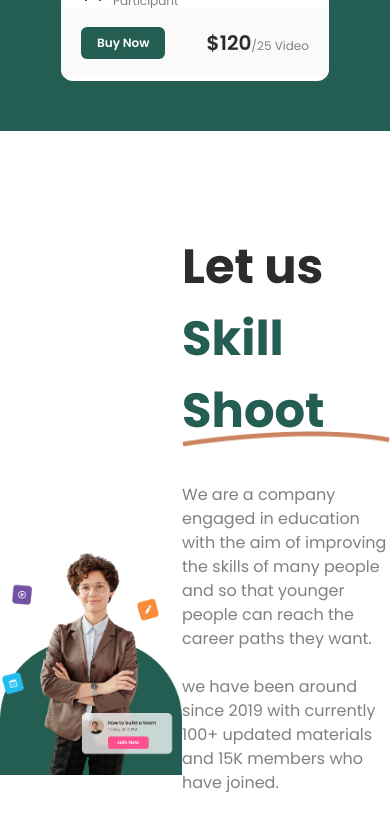
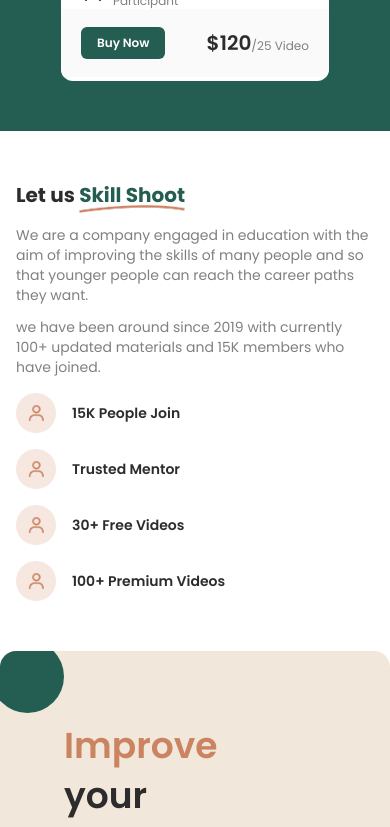
Before and after one commit to Rodro-Kumar/Skill-Shoot, a React (Vite) app: page / in a window 390 px wide. Shown: the part 2640-3467 px from the top of the page. Built offline with nearby package versions, Linux system fonts and the light colour scheme.

Commit message:
mobile friendly

```diff
--- a/src/Component/About.jsx
+++ b/src/Component/About.jsx
@@ -7,61 +7,61 @@
 import img4 from "../assets/About/1.png";
 const About = () => {
   return (
-    <div id="About" className="py-[100px]">
+    <div id="About" className="py-[50px] lg:py-[100px] px-4 xl:px-0">
       <div className="container">
-        <div className="flex items-center justify-between">
+        <div className="flex items-center lg:gap-x-5 xl:gap-x-0 justify-between">
           {/* left */}
-          <div>
+          <div className="hidden lg:block">
             <img src={menImg} alt={menImg} />
           </div>
           {/* right */}
           <div>
             <div className="relative inline-block">
-              <h3 className="font-poppins font-bold text-[48px]">
+              <h3 className="font-poppins font-bold text-xl lg:text-[48px]">
                 <span className="text-blacks">Let us</span>{" "}
                 <span className="text-primaryColor">Skill Shoot</span>
               </h3>
               <img
                 src={line}
                 alt={line}
-                className="absolute bottom-0 right-0"
+                className="absolute w-[106px] bottom-[-4px] lg:w-[259px] xl:bottom-[-24px] lg:bottom-[-27px] right-0"
               />
             </div>
-            <p className="text-paraGraphColor font-poppins font-normal text-base max-w-[522px] pt-9 pb-6">
+            <p className="text-paraGraphColor font-poppins font-normal text-sm lg:text-base max-w-[522px] pt-4 lg:pt-9 pb-3 lg:pb-6">
               We are a company engaged in education with the aim of improving
               the skills of many people and so that younger people can reach the
               career paths they want.
             </p>
-            <p className="text-paraGraphColor font-poppins font-normal text-base max-w-[522px] pb-9">
+            <p className="text-paraGraphColor font-poppins font-normal text-sm lg:text-base max-w-[522px] pb-4 lg:pb-9">
               we have been around since 2019 with currently 100+ updated
               materials and 15K members who have joined.
             </p>
-            <div className="flex items-center flex-wrap justify-between max-w-[480px]">
-              <div className="gap-y-[30px] flex flex-col">
+            <div className="flex items-center gap-y-4 flex-wrap justify-between max-w-[480px]">
+              <div className="lg:gap-y-[30px] gap-y-4 flex flex-col">
                 {" "}
                 <div className="flex items-center gap-x-4">
-                  <img src={img1} alt={img1} />
-                  <p className="text-base font-poppins font-semibold text-blacks">
+                  <img src={img1} alt={img1} className="w-[40px] lg:w-[50px]" />
+                  <p className="text-sm lg:text-base font-poppins font-semibold text-blacks">
                     15K People Join
                   </p>
                 </div>
                 <div className="flex items-center gap-x-4">
-                  <img src={img2} alt={img2} />
-                  <p className="text-base font-poppins font-semibold text-blacks">
+                  <img src={img2} alt={img2} className="w-[40px] lg:w-[50px]" />
+                  <p className="text-sm lg:text-base font-poppins font-semibold text-blacks">
                     Trusted Mentor
                   </p>
                 </div>
               </div>
-              <div className="gap-y-[30px] flex flex-col">
+              <div className="lg:gap-y-[30px] gap-y-4  flex flex-col">
                 <div className="flex items-center gap-x-4">
-                  <img src={img3} alt={img3} />
-                  <p className="text-base font-poppins font-semibold text-blacks">
+                  <img src={img3} alt={img3} className="w-[40px] lg:w-[50px]" />
+                  <p className="text-sm lg:text-base font-poppins font-semibold text-blacks">
                     30+ Free Videos
                   </p>
                 </div>
                 <div className="flex items-center gap-x-4">
-                  <img src={img4} alt={img4} />
-                  <p className="text-base font-poppins font-semibold text-blacks">
+                  <img src={img4} alt={img4} className="w-[40px] lg:w-[50px]" />
+                  <p className="text-sm lg:text-base font-poppins font-semibold text-blacks">
                     100+ Premium Videos
                   </p>
                 </div>
```
